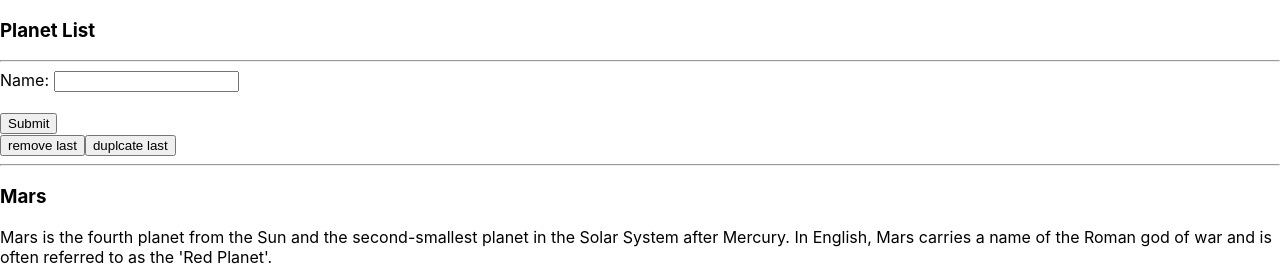
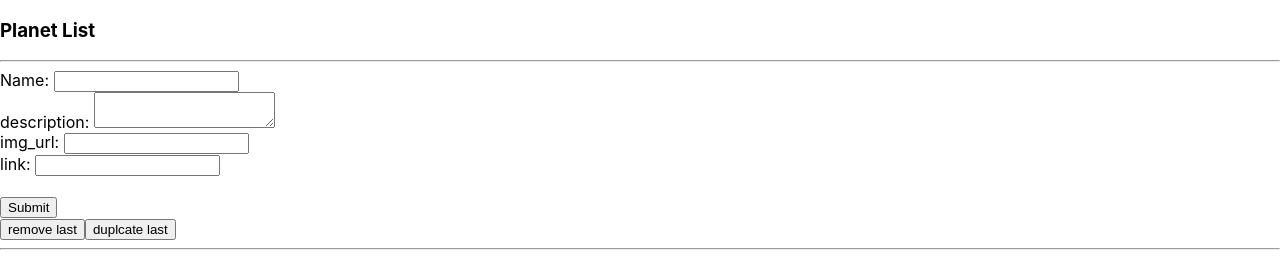
Before and after one commit to samuelfcf/reactjsmodule, a React (Create React App) app: page / in a window 1280 px wide. Shown: the top 266 px of the page. Built offline with nearby package versions, Linux system fonts and the light colour scheme.

Commit message:
controlando múltiplos inputs no form

```diff
--- a/src/components/Planets/Form/index.js
+++ b/src/components/Planets/Form/index.js
@@ -1,19 +1,29 @@
 import { useState } from "react";
 
+const initialState = {
+  name: '',
+  description: '',
+  img_url: '',
+  link: '',
+}
 
 const Form = (props) => {
 
-  const [name, setName] = useState('')
+  // lembrando que fields é um objeto.
+  const [fields, setFields] = useState(initialState)
 
-  const handleChange = (event) => {
-    setName(event.target.value);
+  // handleChance genérico que servirá para qualquer campo do form!
+  const handleFieldsChange = (event) => {
+    setFields({
+      ...fields,
+      [event.target.name]: event.target.value
+    });
   }
 
   const handleSubmit = (event) => {
-    props.addPlanet({
-      name: name
-    });
+    props.addPlanet(fields);
     event.preventDefault();
+    setFields(initialState)
   }
 
   return (
@@ -21,7 +31,19 @@
     <form onSubmit={handleSubmit}>
       <div>
         <label htmlFor="name">Name: </label>
-        <input id="name" type="text" value={name} onChange={handleChange}/>
+        <input id="name" type="text" name="name" value={fields.name} onChange={handleFieldsChange}/>
+      </div>
+      <div>
+        <label htmlFor="description">description: </label>
+        <textarea id="description" type="text" name="description" value={fields.description} onChange={handleFieldsChange}/>
+      </div>
+      <div>
+        <label htmlFor="img_url">img_url: </label>
+        <input id="img_url" type="text" name="img_url" value={fields.img_url} onChange={handleFieldsChange}/>
+      </div>
+      <div>
+        <label htmlFor="link">link: </label>
+        <input id="link" type="text" name="link" value={fields.link} onChange={handleFieldsChange}/>
       </div>
       <br />
       <input type="submit" />
@@ -30,4 +52,4 @@
   )
 }
 
- export default Form;
+export default Form;
```
